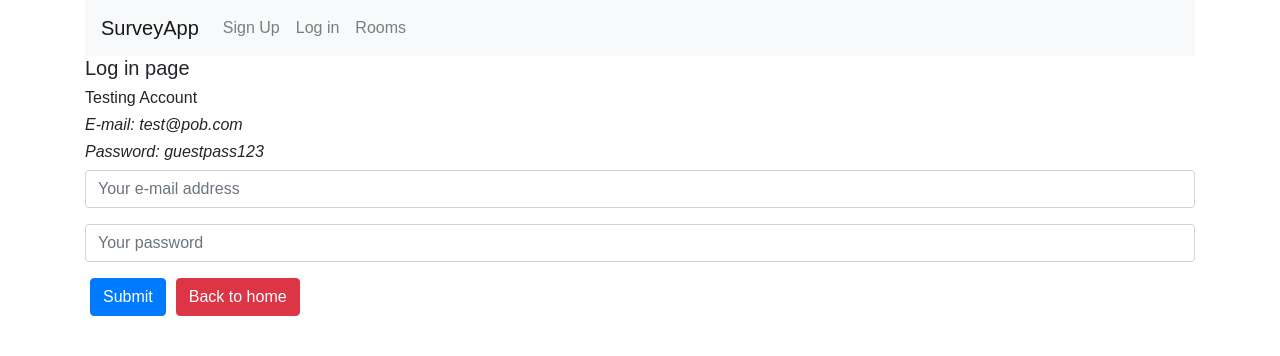
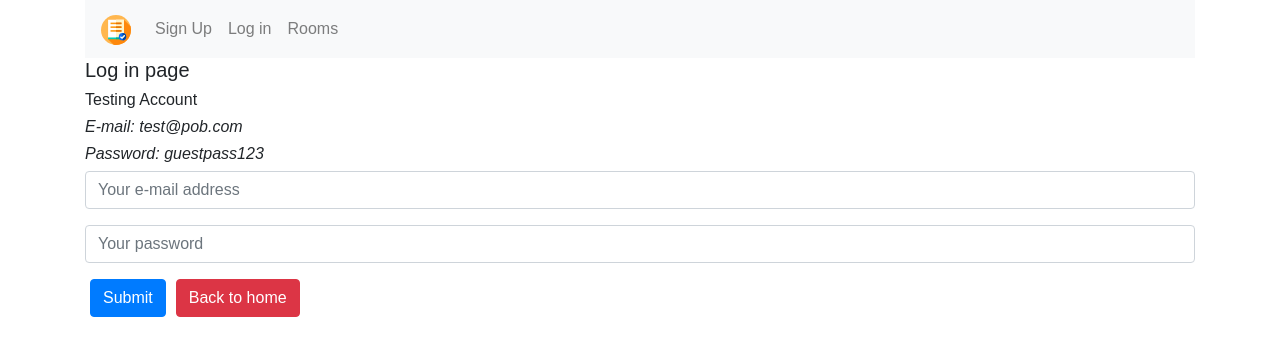
Before and after one commit to pobch/mkcore_frontend, a React (Create React App) app: page /login in a window 1280 px wide. Shown: the top 356 px of the page. Built offline with nearby package versions, Linux system fonts and the light colour scheme; what react-widgets-moment would draw is missing.

Commit message:
add icon

```diff
--- a/public/index.html
+++ b/public/index.html
@@ -9,7 +9,7 @@
       homescreen on Android. See https://developers.google.com/web/fundamentals/engage-and-retain/web-app-manifest/
     -->
     <link rel="manifest" href="%PUBLIC_URL%/manifest.json">
-    <link rel="shortcut icon" href="%PUBLIC_URL%/favicon.ico">
+    <link rel="shortcut icon" href="%PUBLIC_URL%/main_icon.svg">
     <!--
       Notice the use of %PUBLIC_URL% in the tags above.
       It will be replaced with the URL of the `public` folder during the build.
--- a/src/containers/topNavbar.js
+++ b/src/containers/topNavbar.js
@@ -1,13 +1,17 @@
 import React, {Component} from 'react'
 import {Link} from 'react-router-dom'
 import {connect} from 'react-redux'
+
+import icon from '../static/main_icon.svg'
 
 
 class TopNavbar extends Component {
   render() {
     return (
       <nav className="navbar navbar-expand-md navbar-light bg-light">
-        <Link to="/" className="navbar-brand">SurveyApp</Link>
+        <Link to="/" className="navbar-brand">
+          <img src={icon} width="30" height="30" alt="App"/>
+        </Link>
 
         {/* Nav button when collapse on small screen */}
         <button className="navbar-toggler" type="button"
```
Also changed, not shown: public/main_icon.svg (added), src/static/main_icon.svg (added).
